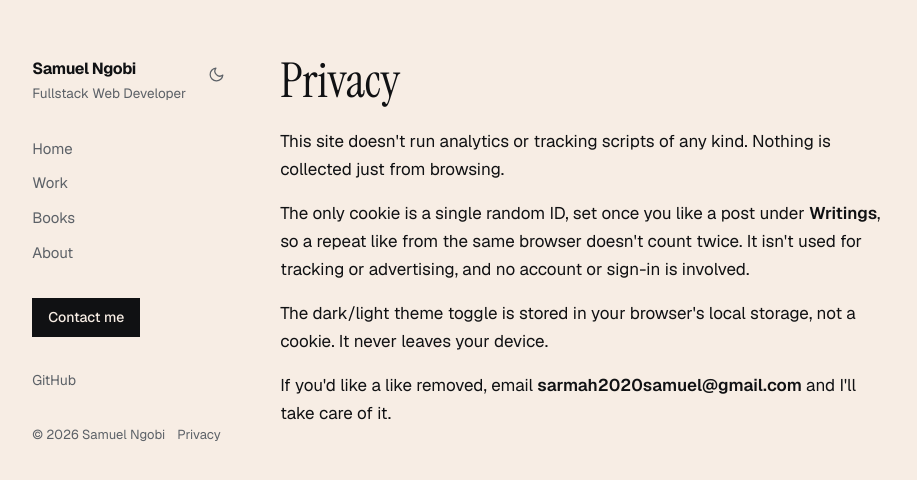
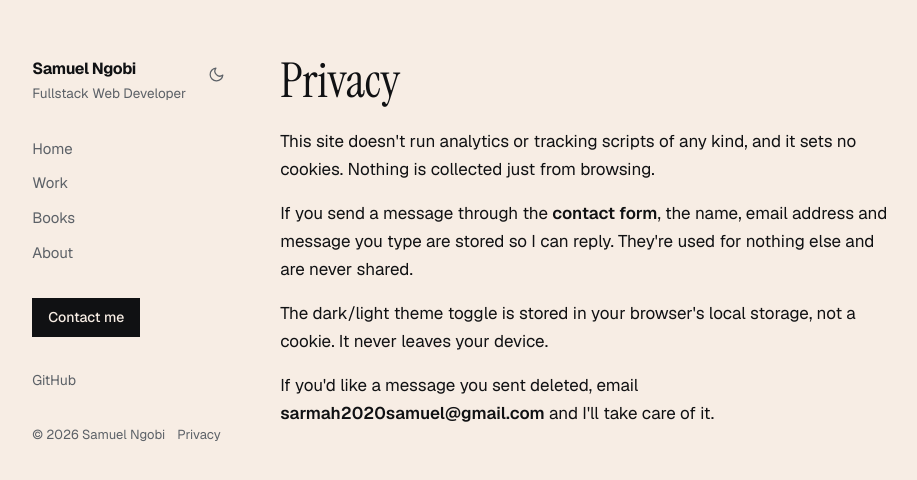
Before and after one commit to samuel-sarmah/samuel, a Next.js app: page /privacy in a window 1280 px wide. Shown: the top 480 px of the page, without its empty margins (147-1064 px from the left). Built offline with nearby package versions, Linux system fonts and the light colour scheme.

Commit message:
Rewrite the privacy page for a site without cookies or likes

```diff
--- a/app/privacy/page.js
+++ b/app/privacy/page.js
@@ -8,21 +8,21 @@ export default function Privacy() {
       <h1 className="display text-[clamp(2.2rem,5.5vw,3rem)]">Privacy</h1>
       <div className="mt-5 max-w-[54ch] space-y-4 text-[17px]">
         <p>
-          This site doesn't run analytics or tracking scripts of any kind. Nothing is collected just
-          from browsing.
+          This site doesn't run analytics or tracking scripts of any kind, and it sets no
+          cookies. Nothing is collected just from browsing.
         </p>
         <p>
-          The only cookie is a single random ID, set once you like a post under{" "}
-          <a href="/writings" className="link">Writings</a>, so a repeat like from the same
-          browser doesn't count twice. It isn't used for tracking or advertising, and no account
-          or sign-in is involved.
+          If you send a message through the{" "}
+          <a href="/contact" className="link">contact form</a>, the name, email address and
+          message you type are stored so I can reply. They're used for nothing else and are
+          never shared.
         </p>
         <p>
           The dark/light theme toggle is stored in your browser's local storage, not a cookie. It
           never leaves your device.
         </p>
         <p>
-          If you'd like a like removed, email{" "}
+          If you'd like a message you sent deleted, email{" "}
           <a href={`mailto:${EMAIL}`} className="link">{EMAIL}</a> and I'll take care of it.
         </p>
       </div>
```
